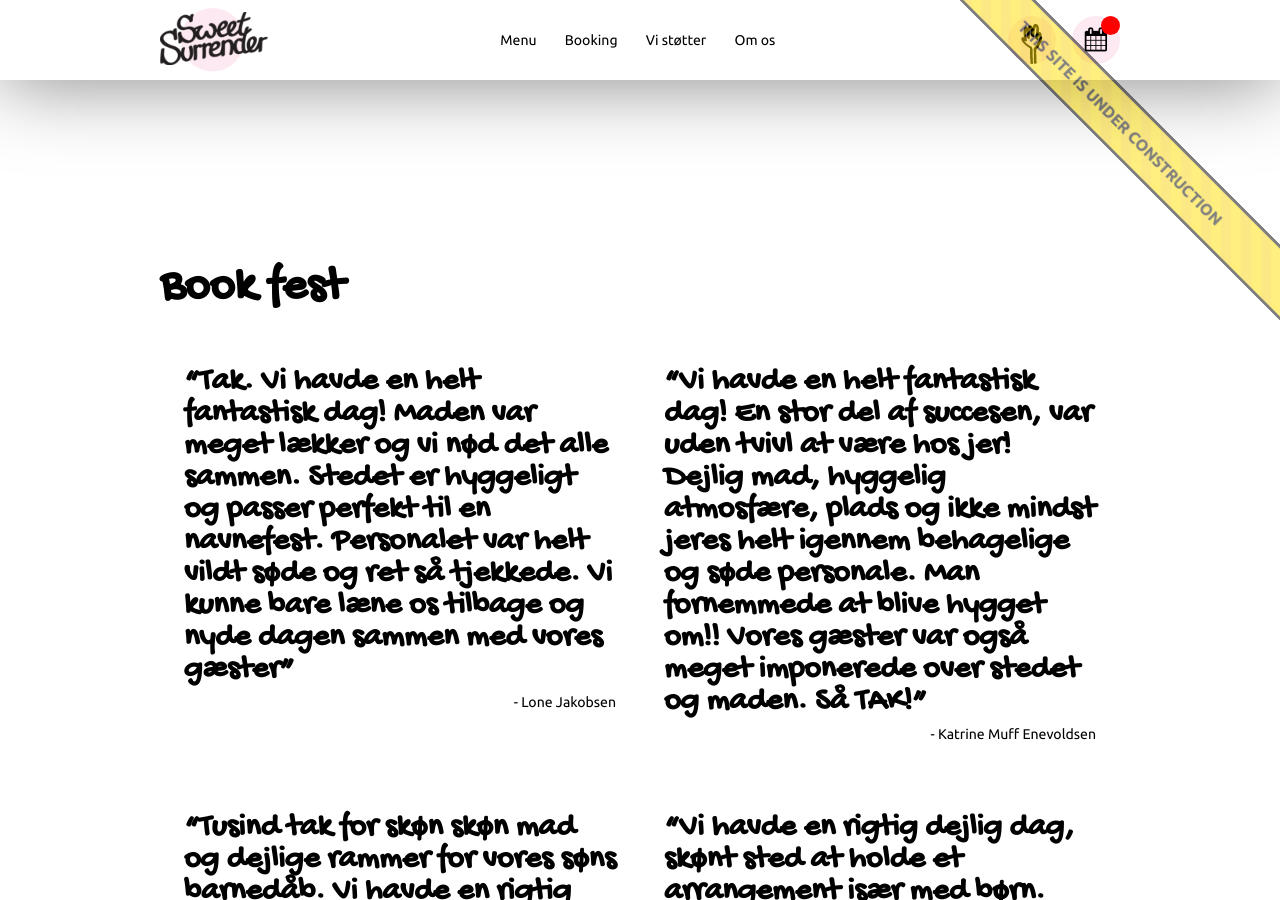
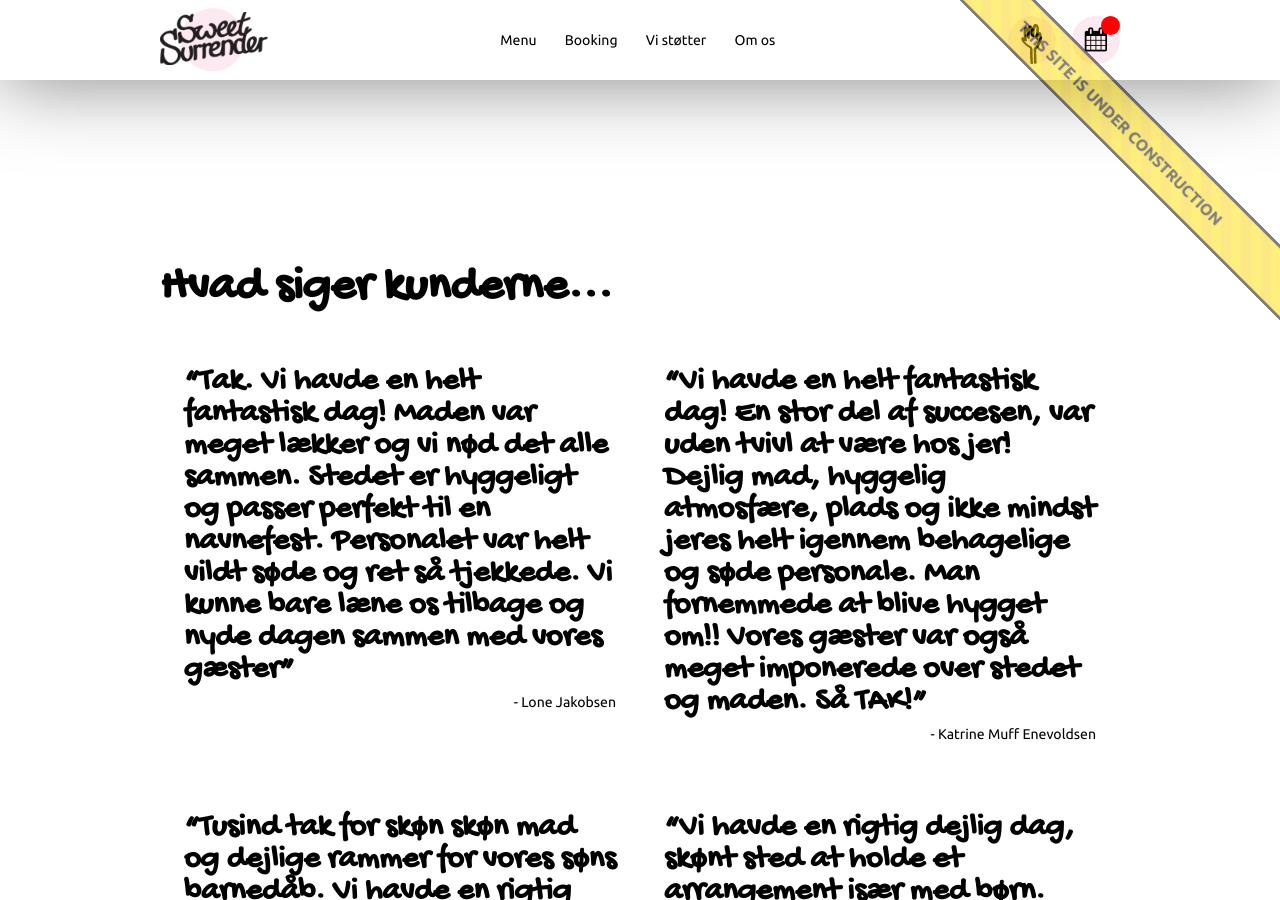
Before and after one commit to sweetsurrenderdk/sweetsurrenderdk.github.io, a Jekyll site: the page built from content/da/80194a97565a3723e2c8d5c404ec87e0a67ea0ff.md, in a window 1280 px wide and 900 px high, scrolled down 1746 px. Built offline with Jekyll 4.4.1, drawn with Linux system fonts in a browser that asks for light colours; part of the change alters nothing that is shown.

Commit message:
Commit from HashBrown CMS

```diff
--- a/content/da/80194a97565a3723e2c8d5c404ec87e0a67ea0ff.md
+++ b/content/da/80194a97565a3723e2c8d5c404ec87e0a67ea0ff.md
@@ -22,7 +22,7 @@ sections:
             - 23f2ecfa4c1b5b0b4a1bdbc9d1f4755d641efbfd
     -
         template: quotes
-        heading: 'Book fest'
+        heading: 'Hvad siger kunderne...'
         quotes:
             -
                 text: 'Tak. Vi havde en helt fantastisk dag! Maden var meget lækker og vi nød det alle sammen. Stedet er hyggeligt og passer perfekt til en navnefest. Personalet var helt vildt søde og ret så tjekkede. Vi kunne bare læne os tilbage og nyde dagen sammen med vores gæster'
@@ -38,8 +38,8 @@ sections:
                 name: 'Heidi Hvam'
     -
         template: buffetInfo
-        heading: 'Lækre pakker med brunch- eller frokostbuffet'
-        subheading: ""
+        heading: 'Book fest'
+        subheading: 'Lækre pakker med brunch- eller frokostbuffet'
         brunchText: "### Brunchbuffet:\n\n*   Røræg\n*   Bacon\n*   Brunchpølser\n*   Hjemmelavet tunmousse\n*   Stegte kartoffelbåde og champignoner\n*   Ost, smør, marmelade\n*   Frugt fad, yoghurt med hjemmelavede mysli\n*   Hjemmebagte pandekager (amerikanske med sirup)\n*   2 slags tærte, grøn salat, humus\n*   Rugbrød, friskbagt brød (fransk og grov)\n*   Juice, kaffe, te\n\nStandardpakken inkluderer leje af lokale med betjening i 3 timer, klargøring af mad og lokaler samt oprydning og rengøring. Det er muligt at tilkøbe ekstra timer, kage, velkomstdrink og andre tillægsydelser.\n\n[Hent prisliste](http://www.sweetsurrender.dk/wp-content/uploads/2016/04/Selskabspriser_April2016.pdf)"
         lunchText: "### Frokostbuffet:\n\n*   Varm leverpostej med bacon og champignon\n*   Hjemmebagte pizza snegle (med og uden kød)\n*   Kyllingelår\n*   Hjemmelavet tunmousse\n*   Hjemmelavet æggesalat\n*   Hjemmelavet kartoffelsalat\n*   Hjemmelavet pastasalat\n*   Hjemmelavet humus\n*   Grøn salat\n*   2 slags tærte\n*   Rugbrød, friskbagt brød\n*   Juice, kaffe, te\n\nStandardpakken inkluderer leje af lokale med betjening i 3 timer, klargøring af mad og lokaler samt oprydning og rengøring. Det er muligt at tilkøbe ekstra timer, kage, velkomstdrink og andre tillægsydelser.\n\n[Hent prisliste](http://www.sweetsurrender.dk/wp-content/uploads/2016/04/Selskabspriser_April2016.pdf)"
         images:
```
